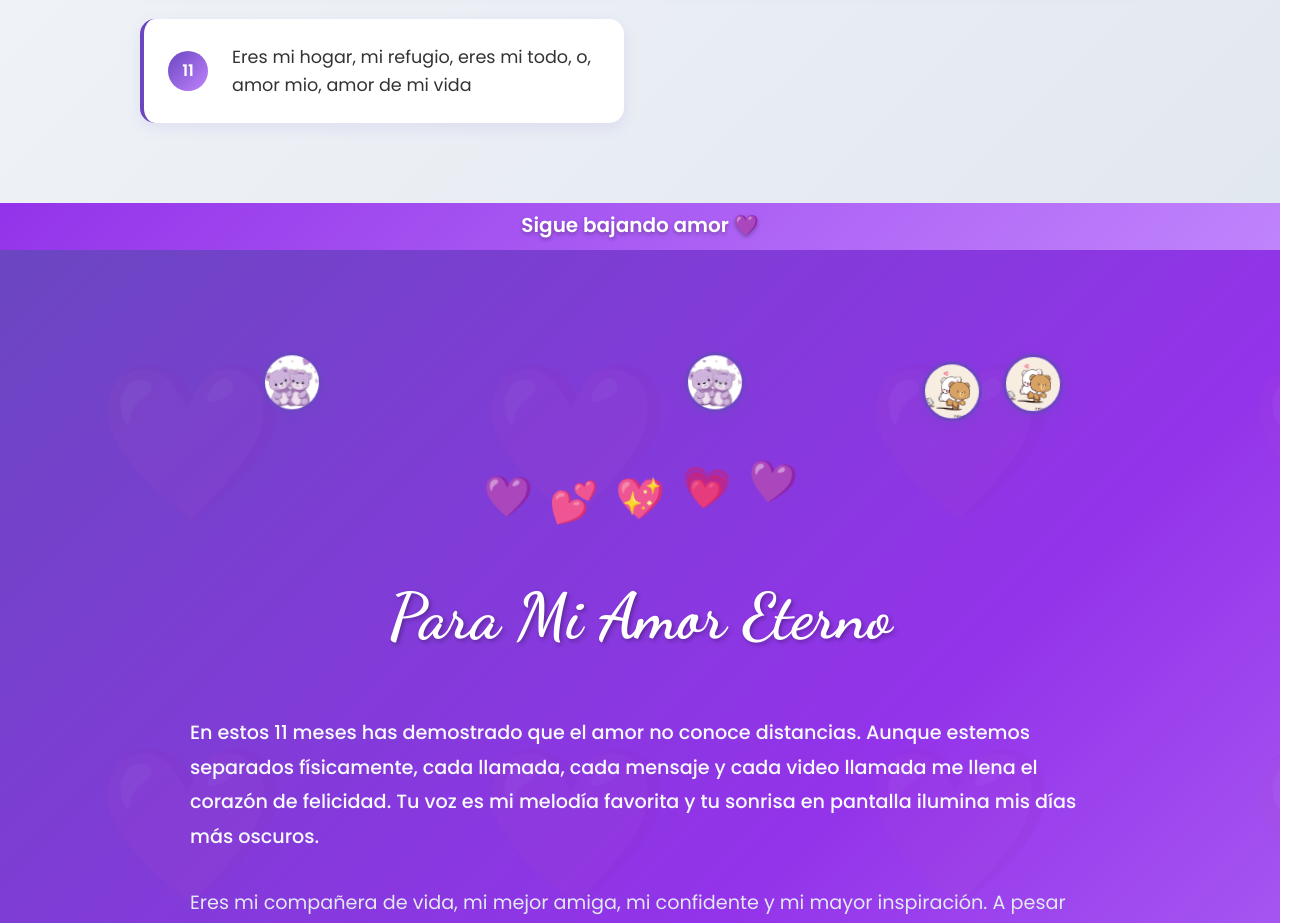
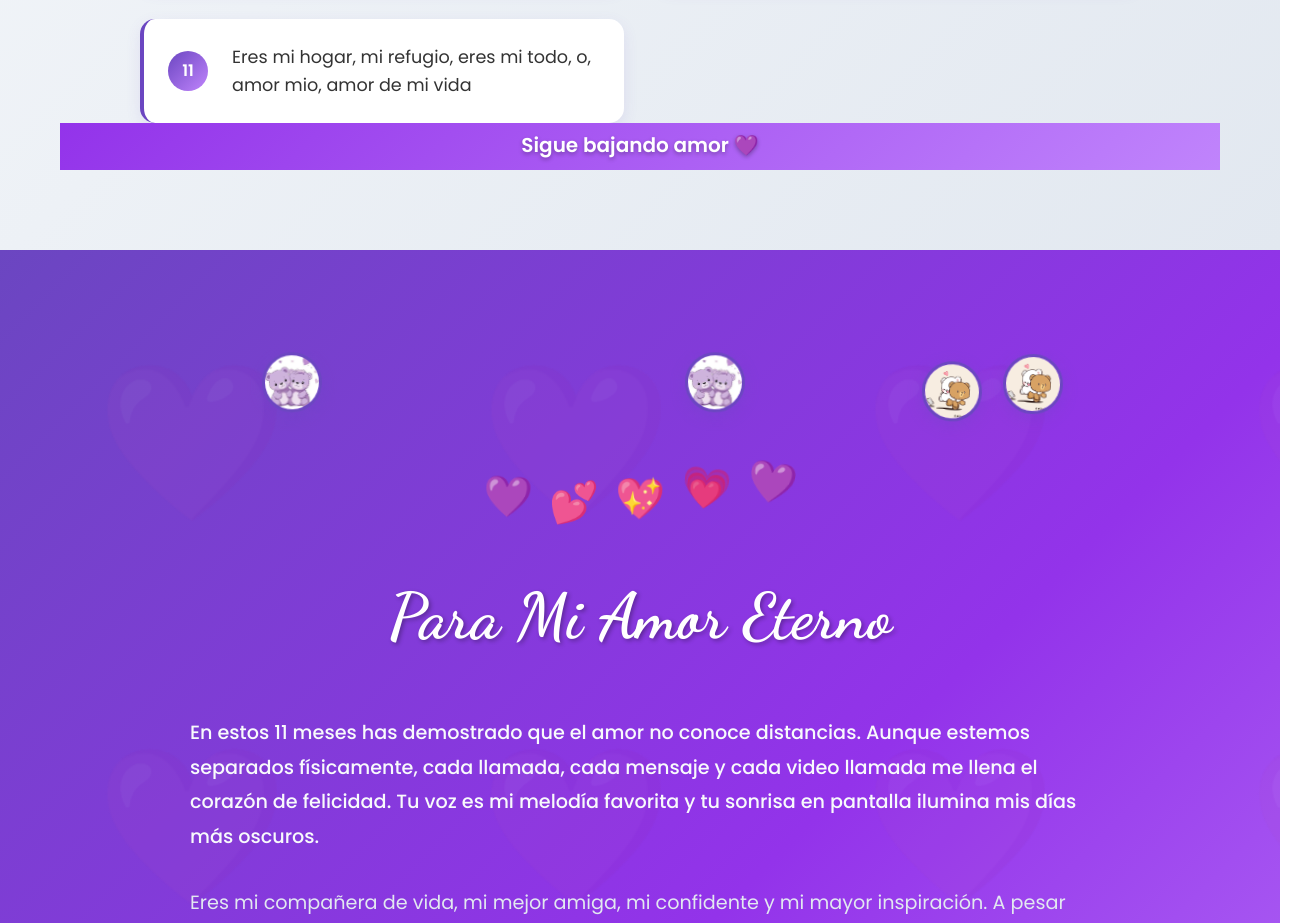
Before and after one commit to AlejandrorYC33/11_aniversario, a plain HTML site: page index.html in a window 1280 px wide. Shown: the part 3360-4283 px from the top of the page, 1307 px wide, since content can reach past the window. Drawn offline with Linux system fonts and the light colour scheme; animation ran at ten frames a second.

Commit message:
Update index.html

```diff
--- a/index.html
+++ b/index.html
@@ -139,12 +139,12 @@
                     <p>Eres mi hogar, mi refugio, eres mi todo, o, amor mio, amor de mi vida</p>
                 </div>
             </div>
+
+            <!-- Mensaje de transición -->
+            <div class="transition-message">
+                <div class="transition-text">Sigue bajando amor 💜</div>
+            </div>
         </div>
-    </section>
-
-    <!-- Mensaje de transición -->
-    <section class="transition-message">
-        <div class="transition-text">Sigue bajando amor 💜</div>
     </section>
 
     <!-- Mensaje final romántico -->
```
